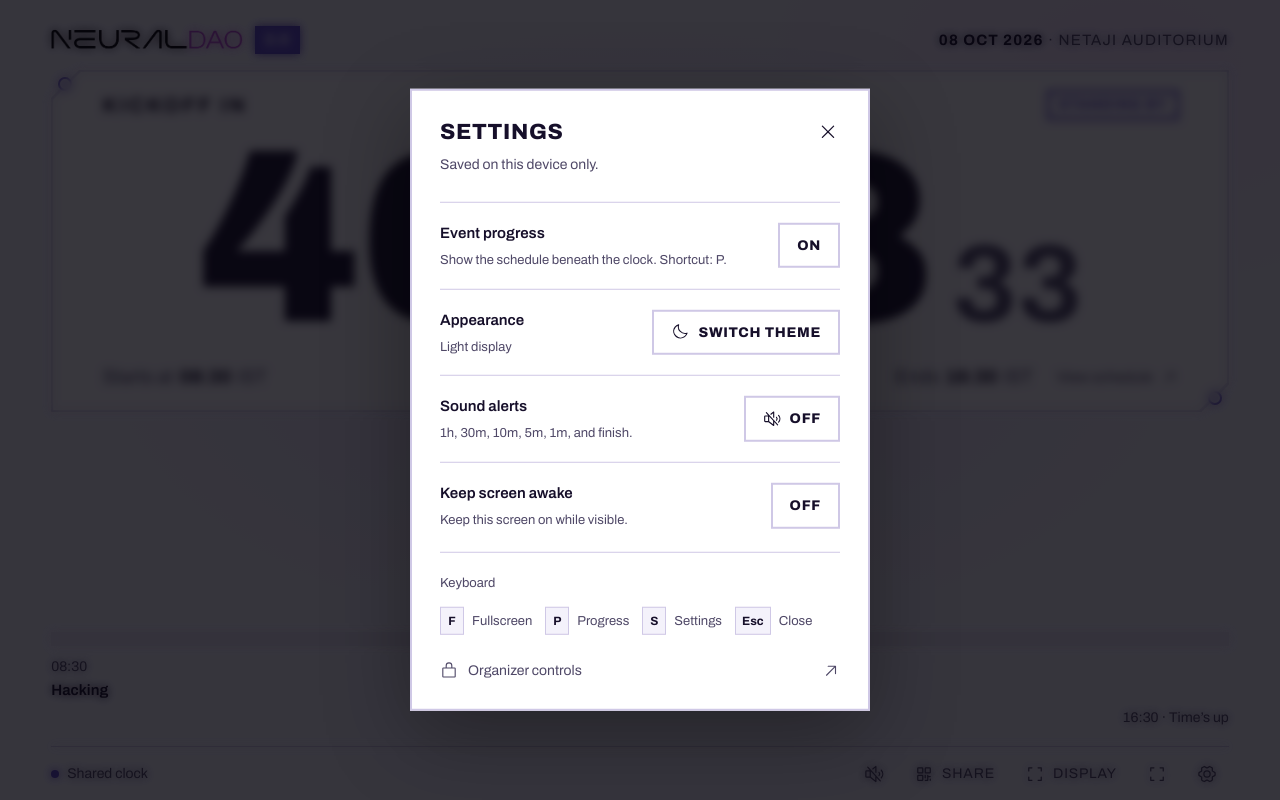
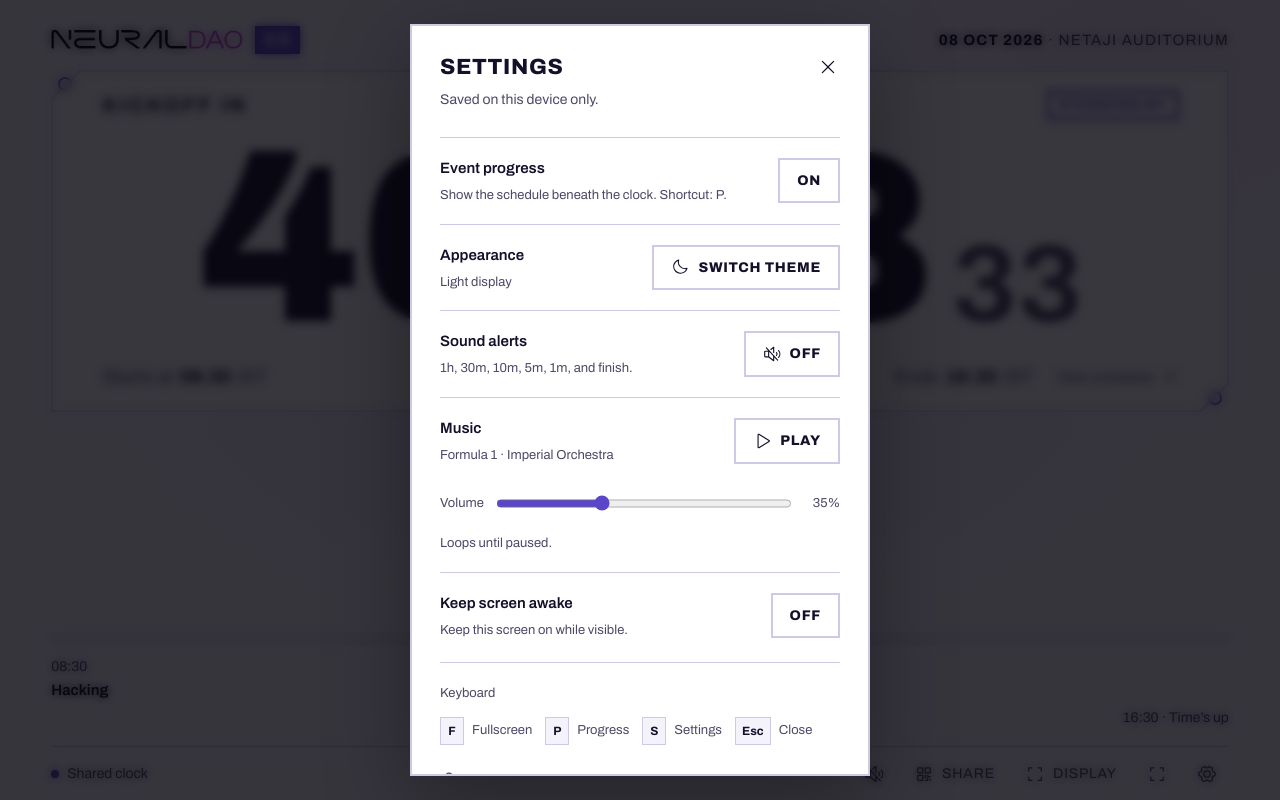
Before and after one commit to KuantumKnight/DAO-TIMER, a Next.js app: page / in a window 1280 px wide. Both pictures are taken after a click on the button 1206 px from the left and 773 px from the top of the page. Built offline with nearby package versions, Linux system fonts and the light colour scheme.

Commit message:
Add looping music player to timer settings

```diff
--- a/app/globals.css
+++ b/app/globals.css
@@ -103,6 +103,15 @@ button, a, input, textarea { outline-offset: 5px; }
 .setting-row { padding: 18px 0; display: flex; justify-content: space-between; align-items: center; gap: 15px; border-top: 1px solid var(--line); }
 .setting-row strong { font-size: 15px; font-weight: 600; }
 .setting-row p { margin: 5px 0 0; color: var(--muted); font-size: 13px; line-height: 1.6; }
+.music-setting { display: block; }
+.music-heading { display: flex; justify-content: space-between; align-items: center; gap: 15px; }
+.music-heading > div { min-width: 0; }
+.music-volume { display: grid; grid-template-columns: auto minmax(0, 1fr) 36px; gap: 12px; align-items: center; margin-top: 16px; color: var(--muted); font-size: 13px; }
+.music-volume label { margin: 0; font-size: inherit; }
+.music-volume input { width: 100%; padding: 0; height: 28px; border: 0; accent-color: var(--lav); background: transparent; cursor: pointer; }
+.music-volume > span { text-align: right; font-variant-numeric: tabular-nums; }
+.music-setting .music-note { margin-top: 8px; }
+.music-setting .form-error { color: var(--danger); }
 .primary-button, .secondary-button { border: 2px solid transparent; display: inline-flex; align-items: center; justify-content: center; gap: 9px; padding: 11px 17px; font-size: 14px; font-weight: 800; font-stretch: 112%; letter-spacing: .05em; text-transform: uppercase; line-height: 1.4; white-space: nowrap; transition: transform .15s, background .15s; min-height: 44px; }
 .primary-button { background: var(--lav); color: var(--on-lav); }
 .primary-button:hover { filter: brightness(1.08); }
--- a/components/timer.tsx
+++ b/components/timer.tsx
@@ -3,12 +3,13 @@ import { useEffect, useRef, useState } from "react";
 import Image from "next/image";
 import Link from "next/link";
 import { motion, useReducedMotion } from "motion/react";
-import { ArrowDownIcon, ArrowLeftIcon, ArrowUpRightIcon, CalendarBlankIcon, CheckIcon, CopyIcon, CornersOutIcon, GearSixIcon, LockSimpleIcon, MoonIcon, QrCodeIcon, SpeakerHighIcon, SpeakerSlashIcon, SunIcon, WifiSlashIcon } from "@phosphor-icons/react";
+import { ArrowDownIcon, ArrowLeftIcon, ArrowUpRightIcon, CalendarBlankIcon, CheckIcon, CopyIcon, CornersOutIcon, GearSixIcon, LockSimpleIcon, MoonIcon, PauseIcon, PlayIcon, QrCodeIcon, SpeakerHighIcon, SpeakerSlashIcon, SunIcon, WifiSlashIcon } from "@phosphor-icons/react";
 import { QRCodeSVG } from "qrcode.react";
 import { deriveClock, formatRemaining, formatTime, milestoneTime } from "@/lib/clock";
 import { calendar } from "@/lib/calendar";
 import { useEvent } from "./use-event";
 import { Panel } from "./panel";
+import { useMusic } from "./use-music";
 
 type WakeLockHandle = { release: () => Promise<void>; addEventListener: (type: string, listener: () => void) => void };
 type WakeNavigator = Navigator & { wakeLock?: { request: (type: "screen") => Promise<WakeLockHandle> } };
@@ -18,6 +19,7 @@ function downloadFile(content: string, filename: string, type: string) {
 }
 
 export function Timer({ projector = false }: { projector?: boolean }) {
+  const music = useMusic();
   const { event, now, connected, error, refresh } = useEvent();
   const clock = event && now ? deriveClock(event, now) : null;
   const [settings, setSettings] = useState(false);
@@ -146,6 +148,7 @@ export function Timer({ projector = false }: { projector?: boolean }) {
   const fit = 5 / (digits[0].length + 3);
 
   return <main className={`timer-app ${projector ? "projector" : ""} ${projector || isFullscreen ? "clean-display" : ""} ${urgent ? "urgent" : ""} ${pulse} ${phase}`}>
+    <audio ref={music.player} src="/audio/formula-1.mp3" loop preload="none" hidden/>
     <header className="site-header">
       <Link href="/" className="brand" aria-label="NeuralDAO 2.0 timer"><Image src="/neuraldao-logo.png" width={210} height={35} alt="NeuralDAO" priority/><span className="chip">2.0</span></Link>
       <div className="header-event"><b>{date}</b><span className="header-venue"> · {event?.config.venue ?? "Netaji Auditorium"}</span></div>
@@ -187,6 +190,12 @@ export function Timer({ projector = false }: { projector?: boolean }) {
       <div className="setting-row"><div><strong>Event progress</strong><p>Show the schedule beneath the clock. Shortcut: P.</p></div><button className="secondary-button" aria-label="Show event progress" aria-pressed={showProgress} onClick={toggleProgress}>{showProgress ? "On" : "Off"}</button></div>
       <div className="setting-row"><div><strong>Appearance</strong><p>{theme === "dark" ? "Dark" : "Light"} display</p></div><button className="secondary-button" onClick={toggleTheme}>{theme === "dark" ? <SunIcon size={18}/> : <MoonIcon size={18}/>} Switch theme</button></div>
       <div className="setting-row"><div><strong>Sound alerts</strong><p>1h, 30m, 10m, 5m, 1m, and finish.</p></div><button className="secondary-button" onClick={() => void toggleSound()} aria-pressed={sound}>{sound ? <SpeakerHighIcon size={18}/> : <SpeakerSlashIcon size={18}/>} {sound ? "On" : "Off"}</button></div>
+      <div className="setting-row music-setting">
+        <div className="music-heading"><div><strong>Music</strong><p>Formula 1 · Imperial Orchestra</p></div><button className="secondary-button" aria-label={music.playing || music.loading ? "Pause music" : "Play music"} onClick={() => void music.toggle()}>{music.playing || music.loading ? <PauseIcon size={18}/> : <PlayIcon size={18}/>} {music.playing || music.loading ? "Pause" : "Play"}</button></div>
+        <div className="music-volume"><label htmlFor="music-volume">Volume</label><input id="music-volume" type="range" min={0} max={100} step={1} value={Math.round(music.volume * 100)} onChange={e => music.changeVolume(Number(e.target.value) / 100)} aria-valuetext={`${Math.round(music.volume * 100)} percent`}/><span aria-hidden>{Math.round(music.volume * 100)}%</span></div>
+        <p className="music-note" role="status">{music.loading ? "Loading music…" : "Loops until paused."}</p>
+        {music.error && <p className="form-error" role="alert">{music.error}</p>}
+      </div>
       <div className="setting-row"><div><strong>Keep screen awake</strong><p>{wakeSupported ? "Keep this screen on while visible." : "Not supported in this browser."}</p></div><button className="secondary-button" disabled={!wakeSupported} onClick={() => void toggleAwake()} aria-pressed={awake}>{awake ? "On" : "Off"}</button></div>
       <div className="keyboard-help"><span>Keyboard</span><div><kbd>F</kbd> Fullscreen <kbd>P</kbd> Progress <kbd>S</kbd> Settings <kbd>Esc</kbd> Close</div></div>
       {projector && <Link href="/" className="organizer-link"><ArrowLeftIcon size={18}/> Exit display</Link>}
--- /dev/null
+++ b/components/use-music.ts
@@ -0,0 +1,80 @@
+"use client";
+import { useEffect, useRef, useState } from "react";
+
+const volumeKey = "neuraldao-music-volume";
+
+export function useMusic() {
+  const player = useRef<HTMLAudioElement | null>(null);
+  const request = useRef(0);
+  const [playing, setPlaying] = useState(false);
+  const [loading, setLoading] = useState(false);
+  const [volume, setVolume] = useState(0.35);
+  const [error, setError] = useState("");
+
+  useEffect(() => {
+    const audio = player.current;
+    if (!audio) return;
+    let initialVolume = 0.35;
+    try {
+      const stored = localStorage.getItem(volumeKey);
+      if (stored !== null && Number.isFinite(Number(stored))) initialVolume = Math.min(1, Math.max(0, Number(stored)));
+    } catch { /* Playback still works when storage is unavailable. */ }
+    audio.volume = initialVolume;
+    setVolume(initialVolume);
+
+    const play = () => setPlaying(true);
+    const ready = () => { setPlaying(true); setLoading(false); };
+    const pause = () => { setPlaying(false); setLoading(false); };
+    const waiting = () => { if (!audio.paused) setLoading(true); };
+    const failed = () => {
+      request.current++;
+      setPlaying(false); setLoading(false);
+      setError("Music could not load. Check your connection and try Play again.");
+    };
+    audio.addEventListener("play", play);
+    audio.addEventListener("playing", ready);
+    audio.addEventListener("pause", pause);
+    audio.addEventListener("waiting", waiting);
+    audio.addEventListener("error", failed);
+    return () => {
+      request.current++;
+      audio.removeEventListener("play", play);
+      audio.removeEventListener("playing", ready);
+      audio.removeEventListener("pause", pause);
+      audio.removeEventListener("waiting", waiting);
+      audio.removeEventListener("error", failed);
+      audio.pause();
+    };
+  }, []);
+
+  async function toggle() {
+    const audio = player.current;
+    if (!audio) return;
+    const id = ++request.current;
+    if (!audio.paused || loading) {
+      audio.pause(); setPlaying(false); setLoading(false);
+      return;
+    }
+    setError(""); setLoading(true);
+    try {
+      if (audio.error) audio.load();
+      await audio.play();
+      if (id === request.current) { setPlaying(true); setLoading(false); }
+    } catch (cause) {
+      if (id !== request.current) return;
+      setPlaying(false); setLoading(false);
+      setError(cause instanceof DOMException && cause.name === "NotAllowedError"
+        ? "Your browser blocked playback. Allow audio for this site, then try Play again."
+        : "Music could not play. Try Play again.");
+    }
+  }
+
+  function changeVolume(value: number) {
+    const next = Math.min(1, Math.max(0, value));
+    setVolume(next);
+    if (player.current) player.current.volume = next;
+    try { localStorage.setItem(volumeKey, String(next)); } catch { /* Keep the current session volume. */ }
+  }
+
+  return { player, playing, loading, volume, error, toggle, changeVolume };
+}
```
Also changed, not shown: 2 other files (tests, documents, lock files or other folders).
